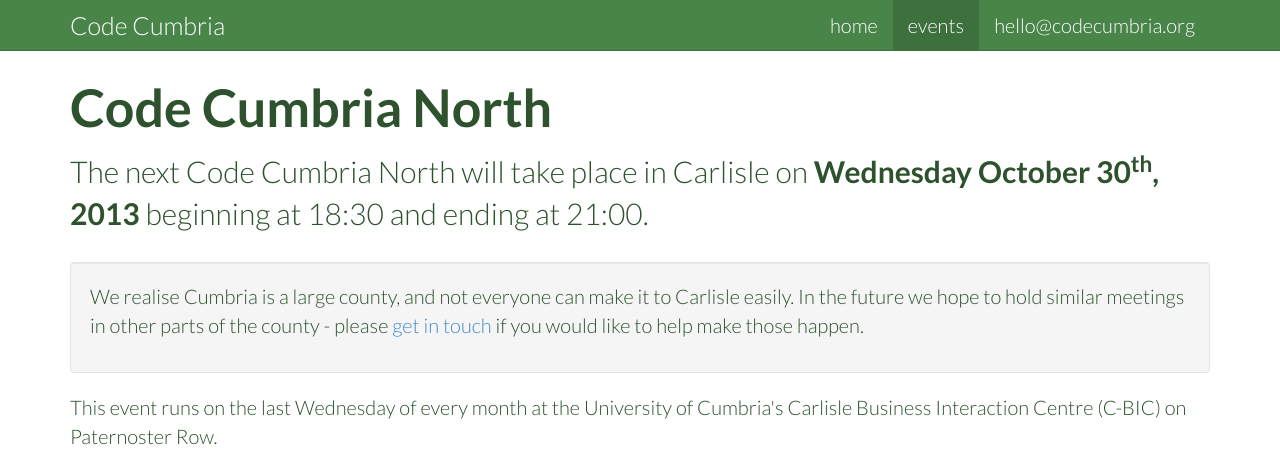
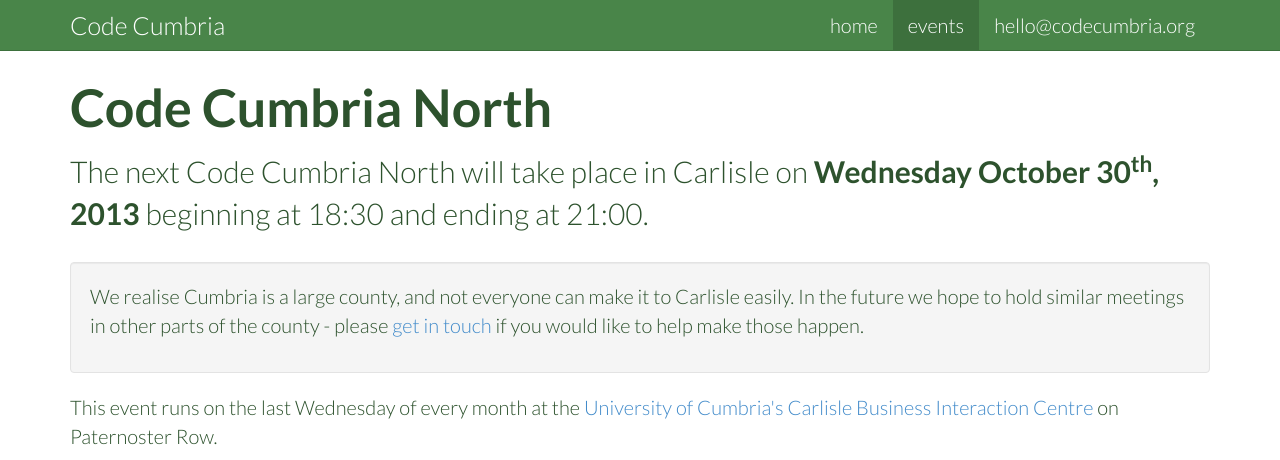
Before and after one commit to CodeCumbria/codecumbria.github.io, a Jekyll site: the page built from events/code_cumbria_north.html, in a window 1280 px wide, cut to the strip 0-460 px from the top of the page. Built offline with Jekyll 4.4.1, drawn with Linux system fonts in a browser that asks for light colours; Markdown is read by kramdown in place of the engine named in the settings; comment, search, counter and statistics services are not loaded.

Commit message:
Added links to C-BIC.

```diff
--- a/events/co_working_freerange.html
+++ b/events/co_working_freerange.html
@@ -6,7 +6,7 @@ section: events
 
 <div class="row">
   <div class="col-md-12">
-    <p class="lead">The next {{ page.title }} will take place at the University of Cumbria's Carlisle Business Interaction Centre (C-BIC) on Paternoster Row on <strong>Friday October 11<sup>th</sup>, 2013</strong> beginning at 11:00 and ending at 15:00.</p>
+    <p class="lead">The next {{ page.title }} will take place at the <a href="http://www.cumbria.ac.uk/AboutUs/Enterprise/CarlisleBusinessInteractionCentre.aspx">University of Cumbria's Carlisle Business Interaction Centre</a> (C-BIC) on Paternoster Row on <strong>Friday October 11<sup>th</sup>, 2013</strong> beginning at 11:00 and ending at 15:00.</p>
     <p><strong>{{ page.title }}</strong> is a new co-working event.</p>
     <p>Contact <a href="mailto:hannah@freerangeartists.co.uk?subject=Co-working%20@%20Freerange">Hannah @ Freerange</a> for more information.</p>
     <p><a href="https://twitter.com/freerange_inc" class="twitter-follow-button" data-show-count="false">Follow @freerange_inc</a></p>
--- a/events/code_cumbria_north.html
+++ b/events/code_cumbria_north.html
@@ -10,7 +10,7 @@ section: events
     <div class="well">
     <p>We realise Cumbria is a large county, and not everyone can make it to Carlisle easily. In the future we hope to hold similar meetings in other parts of the county - please <a href="mailto:hello@codecumbria.org?subject=I%20want%20to%20help%20run%20a%20meeting" title="get in touch about running a meeting">get in touch</a> if you would like to help make those happen.</p>
     </div>
-    <p>This event runs on the last Wednesday of every month at the University of Cumbria's Carlisle Business Interaction Centre (C-BIC) on Paternoster Row.</p>
+    <p>This event runs on the last Wednesday of every month at the <a href="http://www.cumbria.ac.uk/AboutUs/Enterprise/CarlisleBusinessInteractionCentre.aspx">University of Cumbria's Carlisle Business Interaction Centre</a> on Paternoster Row.</p>
   </div>
 </div>
 <div class="row">
```
